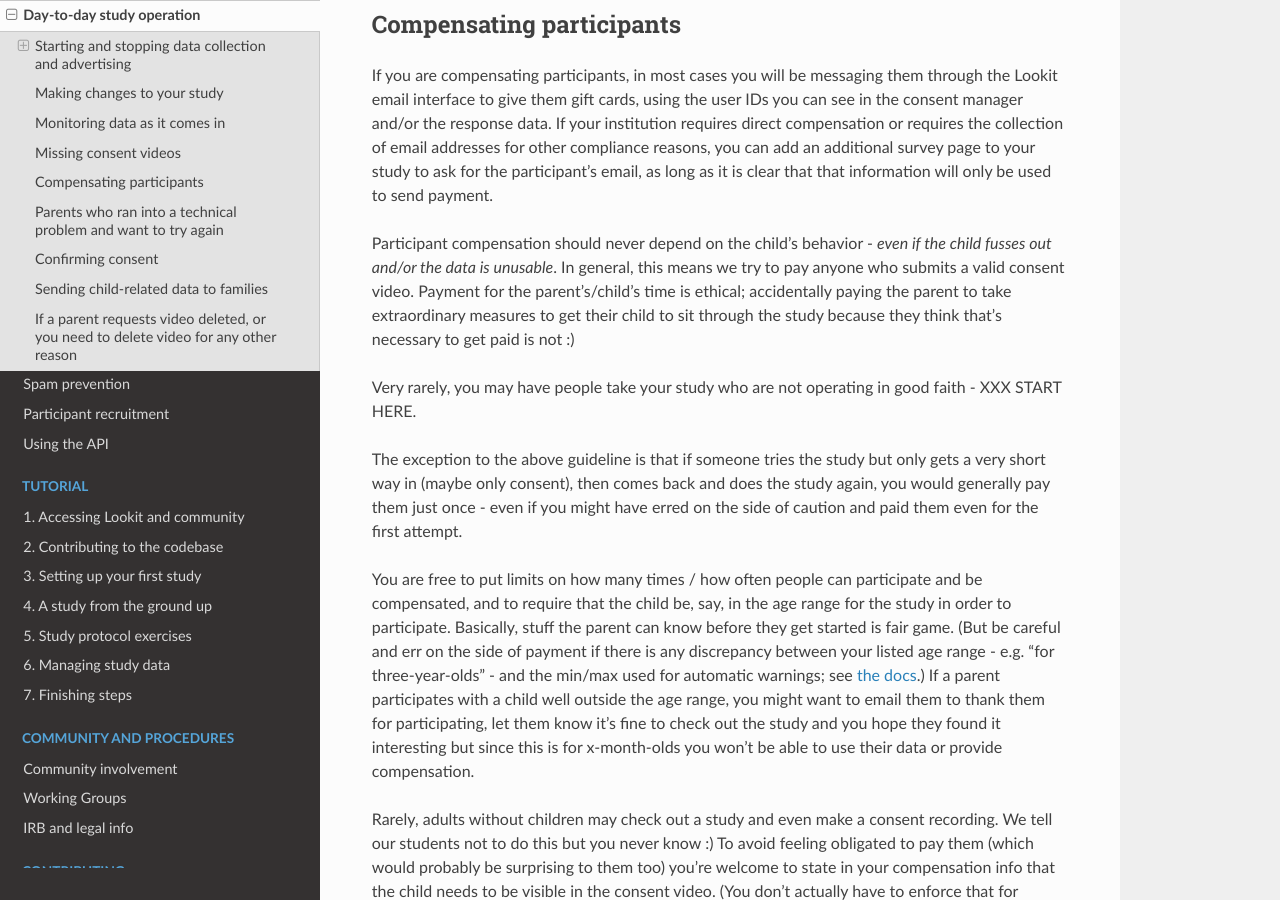
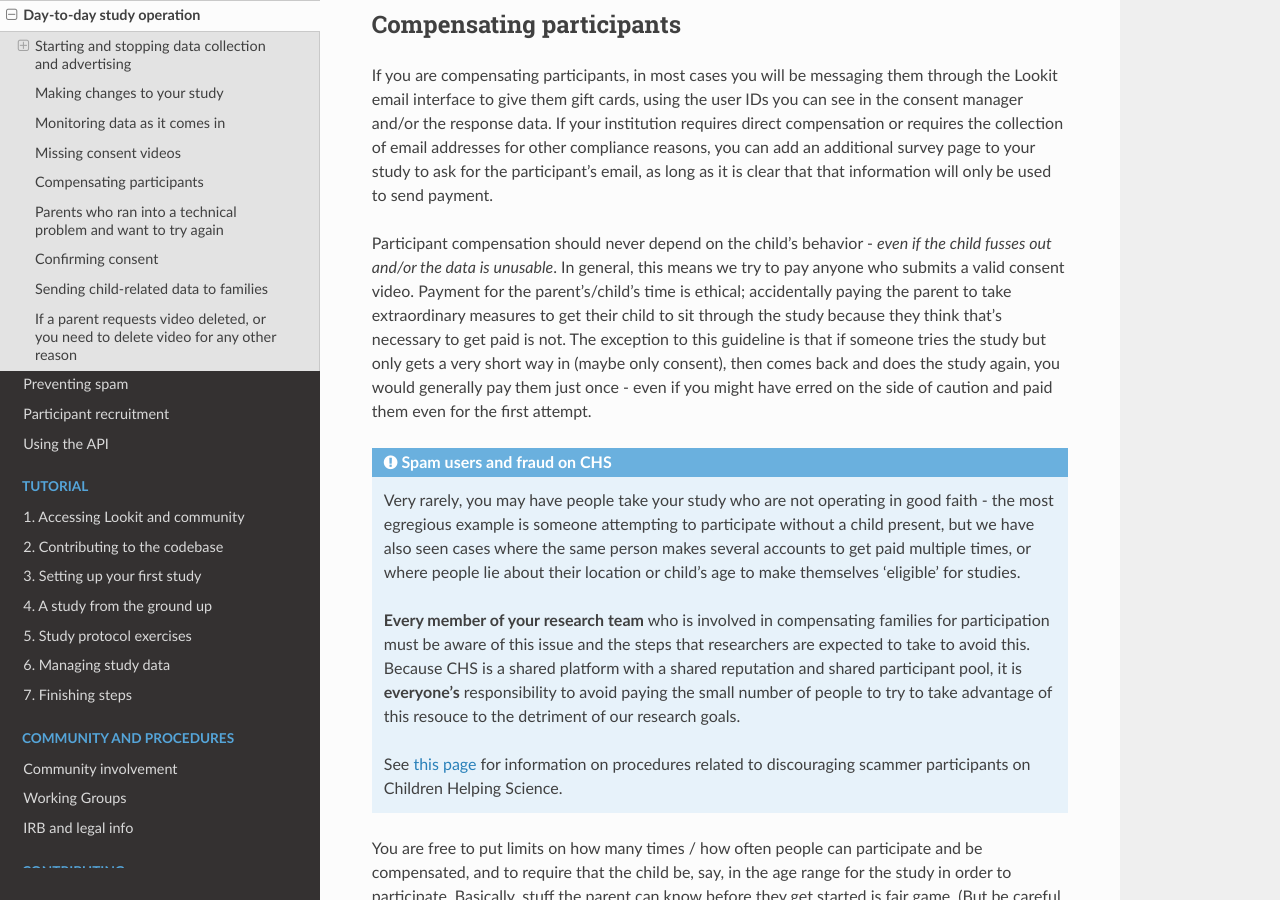
Before and after one commit to lookit/lookit-docs, a Sphinx documentation site: the page built from docs/source/researchers-day-to-day-study-operation.rst, in a window 1280 px wide and 900 px high, scrolled down 2590 px. Built offline with Sphinx 7.4.7 and the Read the Docs theme 2.0.0, drawn with Linux system fonts in a browser that asks for light colours.

Commit message:
finished day-to-day page on spam

```diff
--- a/docs/source/researchers-day-to-day-study-operation.rst
+++ b/docs/source/researchers-day-to-day-study-operation.rst
@@ -96,17 +96,30 @@ Participant compensation should never depend on the child's behavior -
 this means we try to pay anyone who submits a valid consent video.
 Payment for the parent's/child's time is ethical; accidentally paying
 the parent to take extraordinary measures to get their child to sit
-through the study because they think that's necessary to get paid is not
-:)
-
-Very rarely, you may have people take your study who are not operating in
-good faith - XXX START HERE.
-
-The exception to the above guideline is that if someone tries the study
+through the study because they think that's necessary to get paid is not.
+The exception to this guideline is that if someone tries the study
 but only gets a very short way in (maybe only consent), then comes back
 and does the study again, you would generally pay them just once - even
 if you might have erred on the side of caution and paid them even for
 the first attempt.
+
+.. admonition:: Spam users and fraud on CHS
+
+  Very rarely, you may have people take your study who are not operating in
+  good faith - the most egregious example is someone attempting to participate
+  without a child present, but we have also seen cases where the same person
+  makes several accounts to get paid multiple times, or where people lie about
+  their location or child's age to make themselves 'eligible' for studies.
+
+  **Every member of your research team** who is involved in compensating families
+  for participation must be aware of this issue and the steps that researchers
+  are expected to take to avoid this.  Because CHS is a shared platform
+  with a shared reputation and shared participant pool, it is **everyone's**
+  responsibility to avoid paying the small number of people to try to take
+  advantage of this resouce to the detriment of our research goals.
+
+  See :ref:`this page <spam_prevention>` for information on procedures
+  related to discouraging scammer participants on Children Helping Science.
 
 You are free to put limits on how many times / how often people can
 participate and be compensated, and to require that the child be, say,
--- a/docs/source/researchers-spam-prevention.rst
+++ b/docs/source/researchers-spam-prevention.rst
@@ -1,6 +1,6 @@
 .. _spam_prevention:
 
-Spam prevention
+Preventing spam
 ==============================
 
 Starting and stopping data collection and advertising
```
